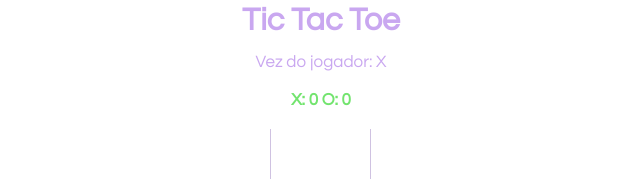
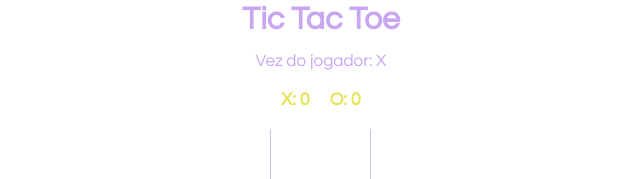
Before and after one commit to anaclara-dv/tic-tac-toe-react, a React (Create React App) app: page / in a window 1280 px wide. Shown: the part 147-326 px from the top of the page, without its empty margins (319-959 px from the left). Built offline with nearby package versions, Linux system fonts and the light colour scheme.

Commit message:
mudancas

```diff
--- a/src/App.module.scss
+++ b/src/App.module.scss
@@ -36,14 +36,22 @@ h1 {
   background-color: #fff;
   color: rgba(114, 228, 110, 1.0);
   font-weight: bold;
-  font-size: 17px;
+  font-size: 18px;
   display: flex;
   justify-content: center;
   padding: 20px 16px;
   gap: 20px;
 }
 
-span {
+.x {
+  color: #E6E455;
+}
+
+.o {
+  color: #E6E455;
+}
+
+.status {
   font-size: 17px;
 }
 
--- a/src/App.tsx
+++ b/src/App.tsx
@@ -65,9 +65,13 @@ function App() {
     <div className={styles.game}>
       <h1>Tic Tac Toe</h1>
 
-      <span>{status}</span>
+      <span className={styles.status}>{status}</span>
 
-      <div className={styles.score}>X: {score.x} O: {score.o}</div>
+      <div className={styles.score}>
+        <span className={styles.x}>X: {score.x}</span>
+
+        <span className={styles.o}>O: {score.o}</span>
+      </div>
 
       <Board
         squares={history}
```
